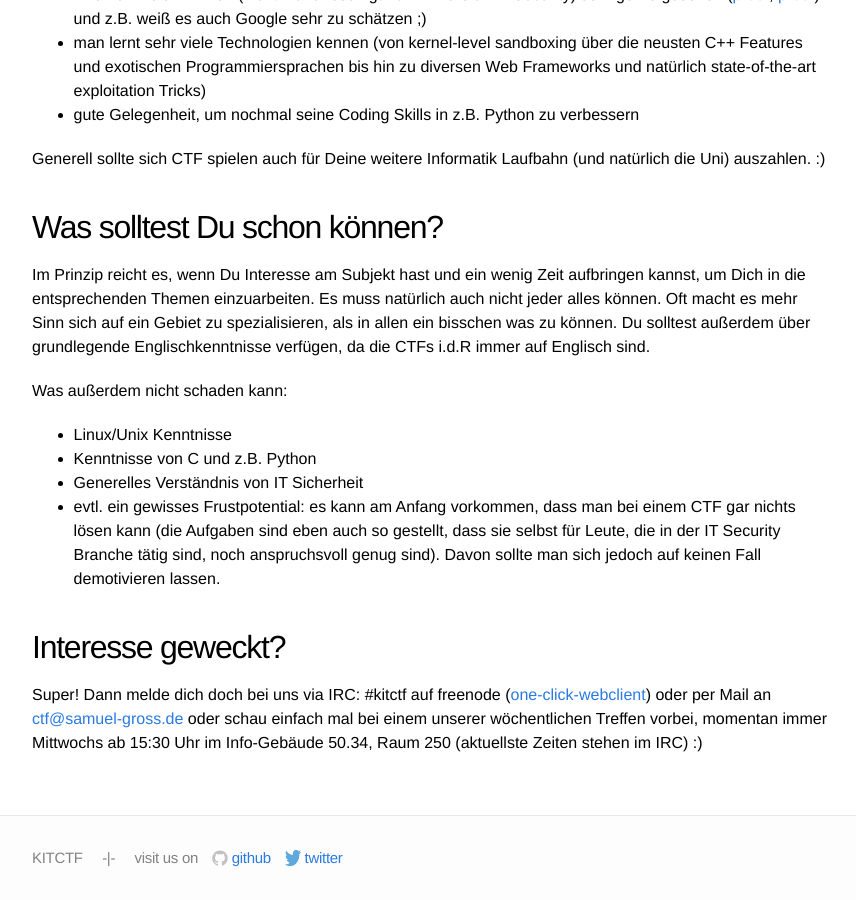
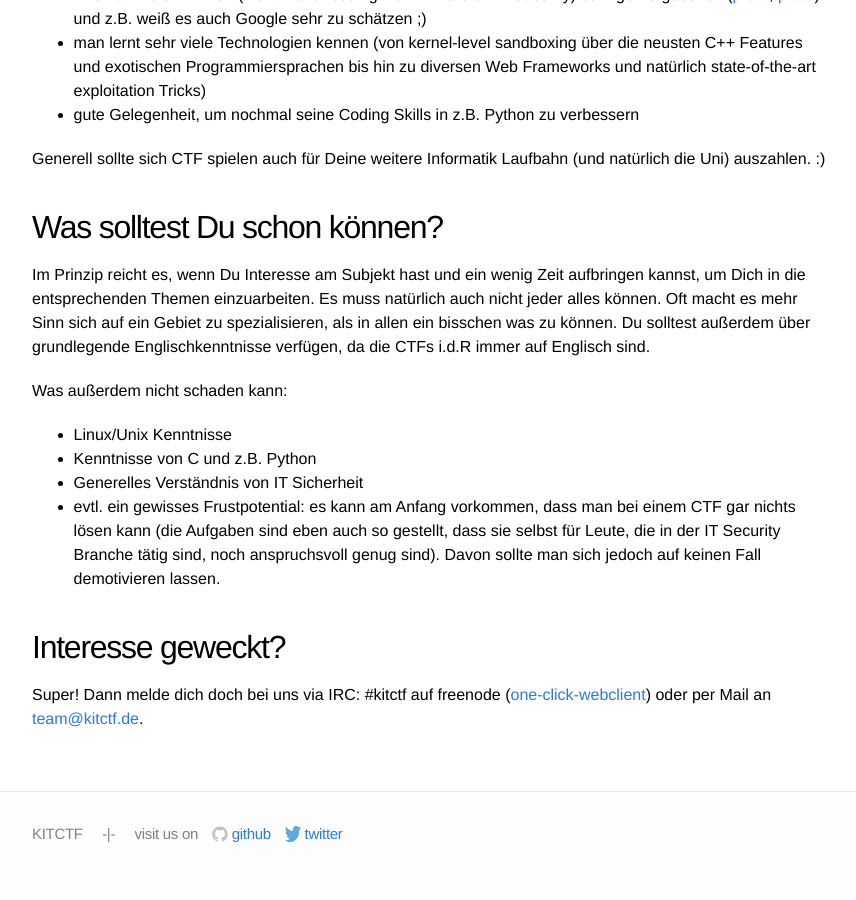
Before and after one commit to kitctf/www, a Jekyll site: the page built from about.md, in a window 1280 px wide and 900 px high, scrolled down 3289 px. Shown: the whole window, without its empty margins (208-1064 px from the left). Built offline with Jekyll 4.4.1, drawn with Linux system fonts in a browser that asks for light colours; after the commit the page ends 4165 px from its top, so only the background shows below that.

Commit message:
Updated about.md

```diff
--- a/about.md
+++ b/about.md
@@ -103,4 +103,4 @@ Was außerdem nicht schaden kann:
 
 
 ## Interesse geweckt?
-Super! Dann melde dich doch bei uns via IRC: #kitctf auf freenode ([one-click-webclient](/irc)) oder per Mail an [ctf@samuel-gross.de](mailto:ctf@samuel-gross.de) oder schau einfach mal bei einem unserer wöchentlichen Treffen vorbei, momentan immer Mittwochs ab 15:30 Uhr im Info-Gebäude 50.34, Raum 250 (aktuellste Zeiten stehen im IRC) :)
+Super! Dann melde dich doch bei uns via IRC: #kitctf auf freenode ([one-click-webclient](/irc)) oder per Mail an [team@kitctf.de](mailto:team@kitctf.de).
```
